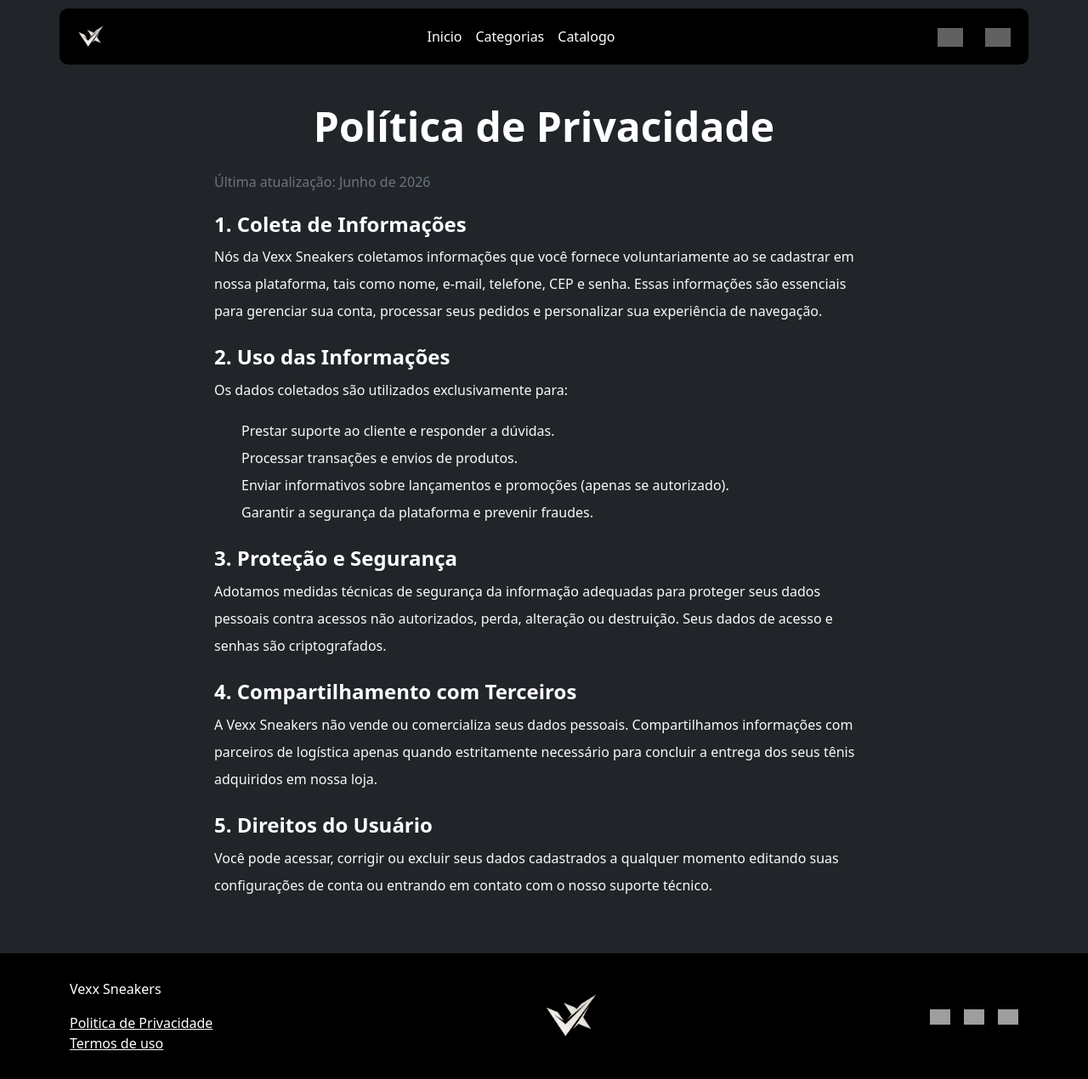
After one commit to migueldinois/VexxSneakers, a Flask app: page /politica_privacidade in a window 1280 px wide. The commit adds this page. Shown: the whole page at 85% size. Run offline with Flask 3, Linux system fonts and the light colour scheme; grey boxes are pictures that could not be loaded.

Commit message:
feat: Rota de politica de privacidade e termos de uso, cricao dos templates e atualizacao de redirecionamentos no layout

```diff
--- a/app.py
+++ b/app.py
@@ -106,7 +106,13 @@ def categoria_unica(id_categoria):
 
     return render_template("categoria_unica.html", produtos=produtos, nome_categoria=nome_categoria)
 
+@app.route('/politica_privacidade')
+def politica_privacidade():
+    return render_template('politica_privacidade.html')
 
+@app.route('/termos_uso')
+def termos_uso():
+    return render_template('termos_uso.html')
 
 
 if __name__=="__main__":
--- a/templates/layout.html
+++ b/templates/layout.html
@@ -60,14 +60,20 @@
         <div class="container d-flex justify-content-between align-items-center">
             <div>
                 <p>Vexx Sneakers</p>
-                <a href="#" class="text-white d-block">Politica de Privacidade</a>
-                <a href="#" class="text-white d-block">Termos de uso</a>
+                <a href="/politica_privacidade" class="text-white d-block">Politica de Privacidade</a>
+                <a href="/termos_uso" class="text-white d-block">Termos de uso</a>
             </div>
             <img class="logo_footer" src="../static/src/img/logo-sem-fundo-branca.png" alt="Logo">
             <div class="d-flex gap-3">
-                <img src="../static/src/img/Instagram.svg" alt="Instagram" width="24">
-                <img src="../static/src/img/X.svg" alt="X" width="24">
-                <img src="../static/src/img/Facebook.svg" alt="Facebook" width="24">
+                <a href="https://instagram.com/vexxsneakers" target="_blank" rel="noopener noreferrer">
+                    <img src="../static/src/img/Instagram.svg" alt="Instagram" width="24">
+                </a>
+                <a href="https://x.com/vexxsneakers" target="_blank" rel="noopener noreferrer">
+                    <img src="../static/src/img/X.svg" alt="X" width="24">
+                </a>
+                <a href="https://facebook.com/vexxsneakers" target="_blank" rel="noopener noreferrer">
+                    <img src="../static/src/img/Facebook.svg" alt="Facebook" width="24">
+                </a>
             </div>
         </div>
     </footer>
--- /dev/null
+++ b/templates/politica_privacidade.html
@@ -0,0 +1,32 @@
+{% extends "layout.html" %}
+{% block conteudo %}
+<div class="bg-dark text-white min-vh-100 py-5" style="padding-top: 120px !important;">
+    <div class="container" style="max-width: 800px;">
+        <h1 class="display-5 fw-bold mb-4 text-center">Política de Privacidade</h1>
+        <p class="text-secondary">Última atualização: Junho de 2026</p>
+
+        <div class="mt-4 lh-lg text-light">
+            <h2 class="h4 fw-bold text-white mt-4">1. Coleta de Informações</h2>
+            <p>Nós da Vexx Sneakers coletamos informações que você fornece voluntariamente ao se cadastrar em nossa plataforma, tais como nome, e-mail, telefone, CEP e senha. Essas informações são essenciais para gerenciar sua conta, processar seus pedidos e personalizar sua experiência de navegação.</p>
+
+            <h2 class="h4 fw-bold text-white mt-4">2. Uso das Informações</h2>
+            <p>Os dados coletados são utilizados exclusivamente para:</p>
+            <ul>
+                <li>Prestar suporte ao cliente e responder a dúvidas.</li>
+                <li>Processar transações e envios de produtos.</li>
+                <li>Enviar informativos sobre lançamentos e promoções (apenas se autorizado).</li>
+                <li>Garantir a segurança da plataforma e prevenir fraudes.</li>
+            </ul>
+
+            <h2 class="h4 fw-bold text-white mt-4">3. Proteção e Segurança</h2>
+            <p>Adotamos medidas técnicas de segurança da informação adequadas para proteger seus dados pessoais contra acessos não autorizados, perda, alteração ou destruição. Seus dados de acesso e senhas são criptografados.</p>
+
+            <h2 class="h4 fw-bold text-white mt-4">4. Compartilhamento com Terceiros</h2>
+            <p>A Vexx Sneakers não vende ou comercializa seus dados pessoais. Compartilhamos informações com parceiros de logística apenas quando estritamente necessário para concluir a entrega dos seus tênis adquiridos em nossa loja.</p>
+
+            <h2 class="h4 fw-bold text-white mt-4">5. Direitos do Usuário</h2>
+            <p>Você pode acessar, corrigir ou excluir seus dados cadastrados a qualquer momento editando suas configurações de conta ou entrando em contato com o nosso suporte técnico.</p>
+        </div>
+    </div>
+</div>
+{% endblock %}
```
Also changed, not shown: templates/termos_uso.html (added, +26 -0 lines).
